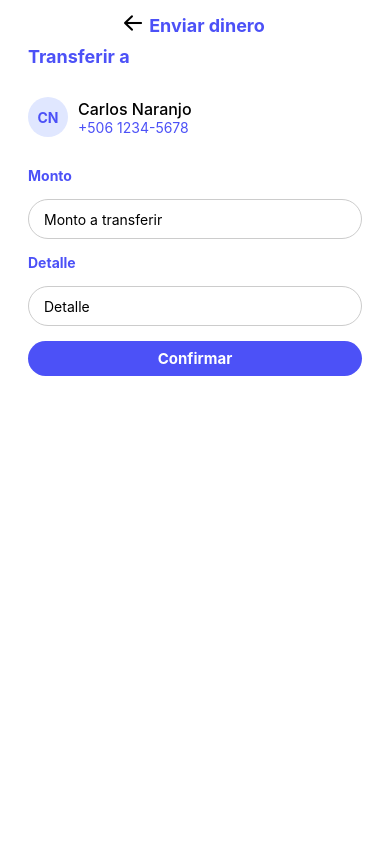
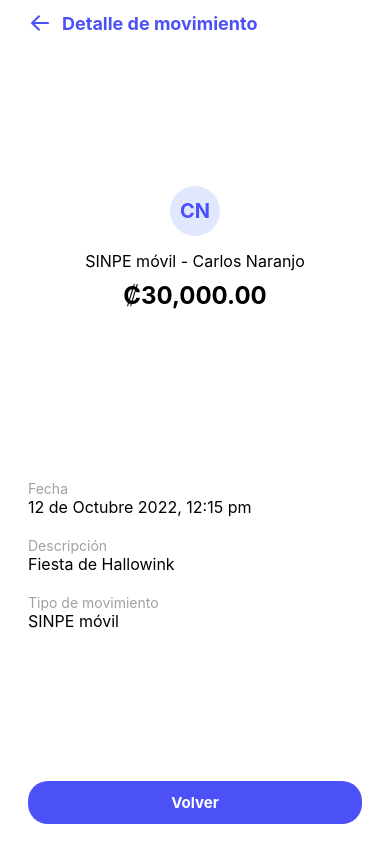
Before and after one commit to diegoTech14/SinpeFrontend, a React Native app in the folder frontendApp/: screen / in a window 390 px wide. Built offline with nearby package versions, Linux system fonts and the light colour scheme.

Commit message:
Feature: movement detail view

```diff
--- a/frontendApp/App.tsx
+++ b/frontendApp/App.tsx
@@ -3,12 +3,13 @@ import Account from "./src/components/Account/Account";
 import { SafeAreaProvider } from "react-native-safe-area-context";
 import ContactsScreen from "./src/components/Contacts/Contacts";
 import MoneyData from "./src/components/Money/SetMoneyData";
+import MovementDetail from "./src/components/Movements/MovementDetail";
 
 export default function App() {
   return (
     <SafeAreaProvider>
         <View style={styles.container}>
-          <MoneyData />
+          <MovementDetail />
         </View>
     </SafeAreaProvider>
   );
--- /dev/null
+++ b/frontendApp/src/components/Movements/MovementDetail.tsx
@@ -0,0 +1,118 @@
+import React from "react";
+import {
+  SafeAreaProvider,
+  useSafeAreaInsets,
+} from "react-native-safe-area-context";
+import { View, Text, StyleSheet, TouchableOpacity, Alert } from "react-native";
+import AntDesign from "@expo/vector-icons/AntDesign";
+
+const onPressButton = () => {
+  Alert.alert("¡Botón presionado!");
+};
+
+const MoneyData = () => {
+  const insets = useSafeAreaInsets();
+
+  return (
+    <SafeAreaProvider>
+      <View style={[styles.container, { paddingTop: insets.top }]}>
+        <View style={styles.header}>
+          <AntDesign name="arrowleft" size={24} color="#4C51F7" />
+          <Text style={styles.headerTitle}>Detalle de movimiento</Text>
+        </View>
+        <View style={styles.content}>
+          <View style={styles.iconContainer}>
+            <Text style={styles.iconText}>CN</Text>
+          </View>
+
+          <Text style={styles.transactionTitle}>
+            SINPE móvil - Carlos Naranjo
+          </Text>
+          <Text style={styles.amount}>₡30,000.00</Text>
+        </View>
+        <View>
+          <Text style={styles.label}>Fecha</Text>
+          <Text style={styles.text}>12 de Octubre 2022, 12:15 pm</Text>
+          <Text style={styles.label}>Descripción</Text>
+          <Text style={styles.text}>Fiesta de Hallowink</Text>
+          <Text style={styles.label}>Tipo de movimiento</Text>
+          <Text style={styles.text}>SINPE móvil</Text>
+        </View>
+        <TouchableOpacity style={styles.button} onPress={onPressButton}>
+          <Text style={styles.buttonText}>Volver</Text>
+        </TouchableOpacity>
+      </View>
+    </SafeAreaProvider>
+  );
+};
+
+const styles = StyleSheet.create({
+  container: {
+    flex: 1,
+    backgroundColor: "#fff",
+    paddingHorizontal: 16,
+    justifyContent: "space-between",
+  },
+  header: {
+    flexDirection: "row",
+    alignItems: "center",
+    marginVertical: 10,
+  },
+  headerTitle: {
+    fontSize: 18,
+    fontWeight: "bold",
+    color: "#4C51F7",
+    marginLeft: 10,
+  },
+  content: {
+    alignItems: "center",
+  },
+  iconContainer: {
+    width: 50,
+    height: 50,
+    borderRadius: 25,
+    backgroundColor: "#E0E7FF",
+    alignItems: "center",
+    justifyContent: "center",
+    marginBottom: 15,
+  },
+  iconText: {
+    color: "#4C51F7",
+    fontSize: 20,
+    fontWeight: "bold",
+  },
+  transactionTitle: {
+    fontSize: 16,
+    marginBottom: 10,
+  },
+  amount: {
+    fontSize: 24,
+    fontWeight: "bold",
+    color: "#000",
+    marginBottom: 20,
+  },
+  label: {
+    color: "#A1A1A1",
+    fontSize: 14,
+    marginTop: 10,
+  },
+  text: {
+    fontSize: 16,
+    color: "#000",
+    marginBottom: 10,
+  },
+  button: {
+    backgroundColor: "#4C51F7",
+    borderRadius: 20,
+    padding: 12,
+    alignItems: "center",
+    marginBottom: 20,
+  },
+  buttonText: {
+    color: "#fff",
+    fontSize: 15,
+    fontWeight: "bold",
+  },
+});
+
+export default MoneyData;
```
